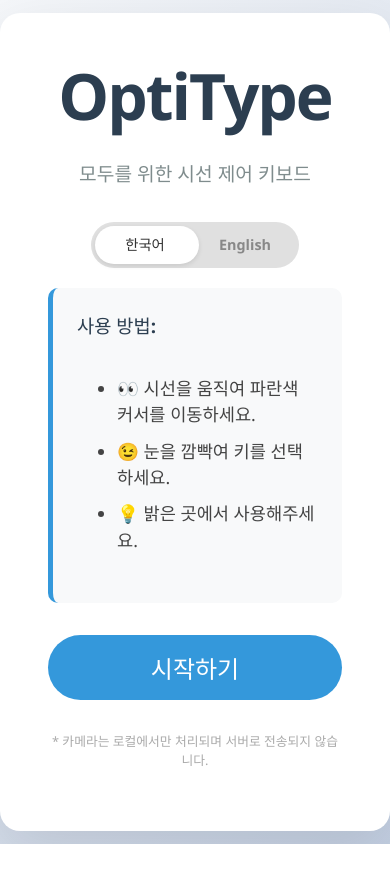
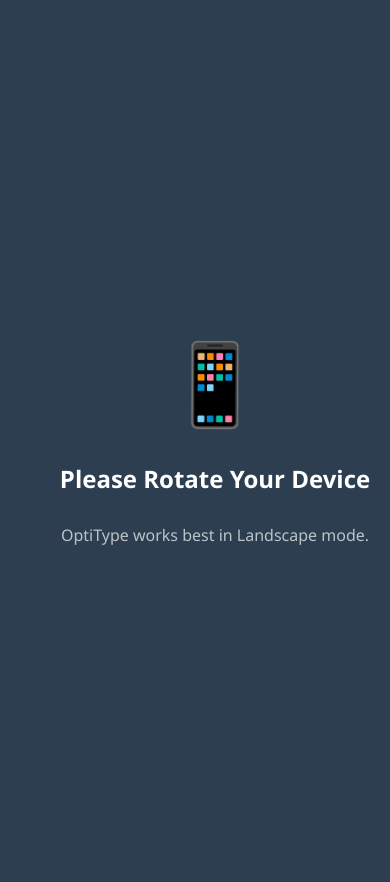
Before and after one commit to Gosapa/OptiType, a React (Vite) app: page / in a window 390 px wide. Before the commit the page ends 844 px from the top, so only its background shows below. Built offline with nearby package versions, Linux system fonts and the light colour scheme.

Commit message:
add: responsive design for mobile

```diff
--- a/src/App.jsx
+++ b/src/App.jsx
@@ -2,12 +2,14 @@
 import React, { useState } from 'react';
 import { BrowserRouter as Router, Routes, Route } from 'react-router-dom';
 import LandingPage from './LandingPage';
-import GazeKeyboard from './GazeKeyboard'; // Import your renamed keyboard file
+import GazeKeyboard from './GazeKeyboard';
+import RotateWarning from './RotateWarning.jsx'
 
 function App() {
   const [language, setLanguage] = useState('KO');
   return (
     <Router>
+      <RotateWarning />
       <Routes>
         <Route path="/"
                element={<LandingPage language={language} setLanguage={setLanguage}/>} />
--- a/src/GazeTracker.jsx
+++ b/src/GazeTracker.jsx
@@ -8,12 +8,8 @@ import { calculateGaze } from './mathUtils';
 const GazeTracker = ({ onGazeUpdate }) => {
   const webcamRef = useRef(null);
 
-  // PERFORMANCE FIX 1: Track the last time we processed a frame
   const lastProcessTime = useRef(0);
 
-  // CONFIG: How many milliseconds to wait between checks?
-  // 100ms = 10 FPS (Very smooth for UI, low CPU)
-  // 200ms = 5 FPS (Maximum performance, slightly choppier cursor)
   const THROTTLE_MS = 150;
 
   useEffect(() => {
--- a/src/LandingPage.css
+++ b/src/LandingPage.css
@@ -7,6 +7,8 @@
   align-items: center;
   background: linear-gradient(135deg, #f5f7fa 0%, #c3cfe2 100%);
   font-family: 'Segoe UI', sans-serif;
+  overflow-y: auto;
+  padding: 20px 0;
 }
 
 /* src/LandingPage.css */
@@ -25,7 +27,6 @@
   /* Ensure it fits on mobile screens just in case */
   max-width: 90vw;
 
-  /* FIX 2: Lock the total height (optional, but good for stability) */
   min-height: 600px;
   display: flex;
   flex-direction: column;
@@ -67,8 +68,6 @@
   justify-content: center;
 }
 
-/* ... (Rest of CSS remains the same) ... */
-/* Ensure the header is specifically dark */
 .landing-instructions h3 {
   color: #2c3e50;
   margin-top: 0;
@@ -167,3 +166,17 @@
   border-radius: 12px;
   font-weight: bold;
 }
+@media screen and (max-height: 500px) {
+  .landing-container {
+    align-items: flex-start; /* Start from top so we can scroll down */
+  }
+
+  .landing-content {
+    min-height: auto; /* Let content determine height */
+    padding: 1.5rem; /* Less padding to save space */
+    margin: 20px 0;
+  }
+
+  .landing-title { font-size: 2.5rem; } /* Smaller Title */
+  .landing-instructions { min-height: auto; } /* Remove empty space reservation */
+}
--- /dev/null
+++ b/src/RotateWarning.css
@@ -0,0 +1,42 @@
+/* src/RotateWarning.css */
+.rotate-warning-container {
+  display: none; /* Hidden by default */
+}
+
+/* LOGIC: Show ONLY if device is in Portrait AND screen is mobile-sized */
+@media screen and (orientation: portrait) and (max-width: 900px) {
+  .rotate-warning-container {
+    position: fixed;
+    top: 0;
+    left: 0;
+    width: 100vw;
+    height: 100vh;
+    z-index: 9999; /* Sit on top of everything */
+    background-color: #2c3e50;
+    color: white;
+    display: flex;
+    flex-direction: column;
+    justify-content: center;
+    align-items: center;
+    text-align: center;
+    padding: 20px;
+  }
+
+  .phone-icon {
+    font-size: 5rem;
+    margin-bottom: 20px;
+    animation: rotate-animation 2s infinite ease-in-out;
+  }
+
+  h2 { font-size: 1.5rem; margin: 0 0 10px 0; }
+  p { color: #bdc3c7; }
+}
+
+/* Cute animation to show rotation */
+@keyframes rotate-animation {
+  0% { transform: rotate(0deg); }
+  25% { transform: rotate(90deg); }
+  50% { transform: rotate(90deg); }
+  75% { transform: rotate(0deg); }
+  100% { transform: rotate(0deg); }
+}
--- /dev/null
+++ b/src/RotateWarning.jsx
@@ -0,0 +1,15 @@
+// src/RotateWarning.jsx
+import React from 'react';
+import './RotateWarning.css';
+
+const RotateWarning = () => {
+  return (
+    <div className="rotate-warning-container">
+      <div className="phone-icon">📱</div>
+      <h2>Please Rotate Your Device</h2>
+      <p>OptiType works best in Landscape mode.</p>
+    </div>
+  );
+};
+
+export default RotateWarning;
```
